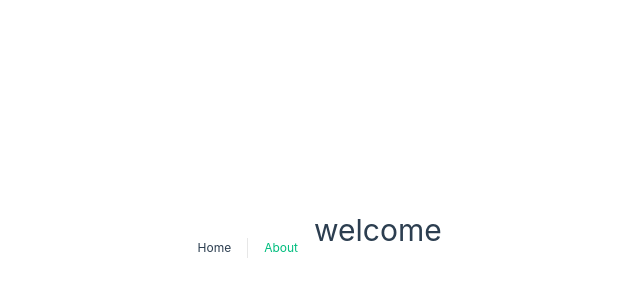
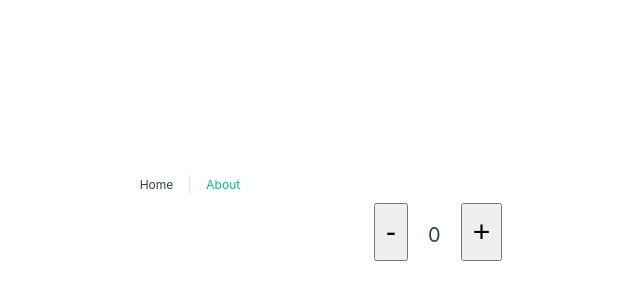
Before and after one commit to danish981/vue-composition-api-basics-danny, a Vue app: page / in a window 1280 px wide. Shown: the part 168-468 px from the top of the page, without its empty margins (326-966 px from the left). Built offline with nearby package versions, Linux system fonts and the light colour scheme.

Commit message:
Added a very basic counter app structure in HomeView

```diff
--- a/src/views/HomeView.vue
+++ b/src/views/HomeView.vue
@@ -1,5 +1,27 @@
 <template>
   <div class="home">
-    <h1>welcome</h1>
+    <div>
+      <button class="btn minus">-</button>
+      <span class="counter">0</span>
+      <button class="btn plus">+</button>
+    </div>
   </div>
 </template>
+
+
+<style scoped>
+.home {
+  text-align: center;
+  margin: 40px;
+}
+
+.btn {
+  font-size: 30px;
+  padding: 10px;
+  margin: 20px;
+}
+
+.counter {
+  font-size: 20px;
+}
+</style>
```
